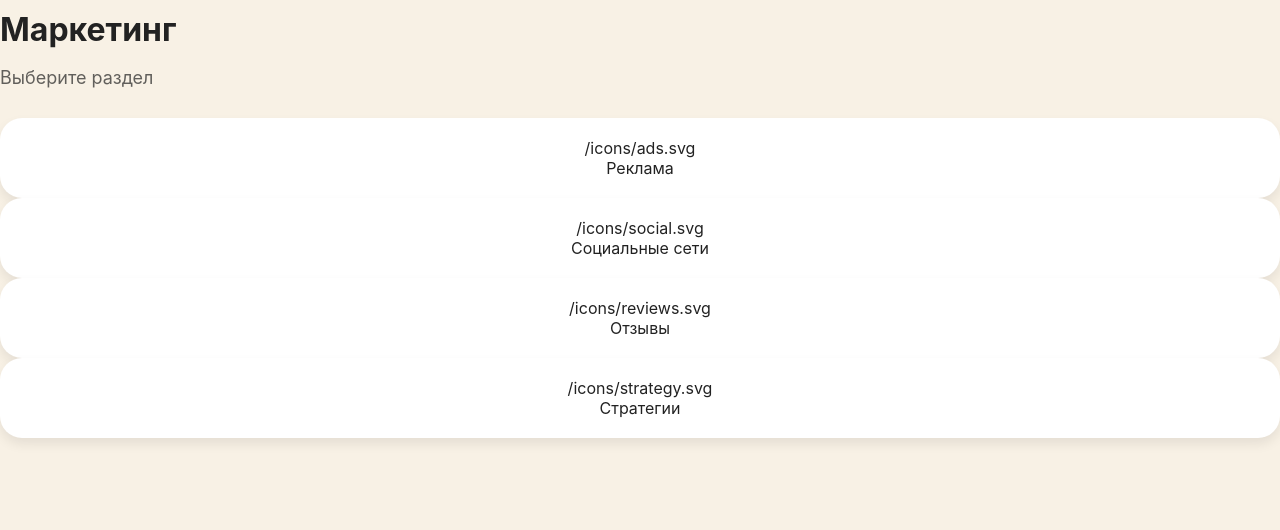
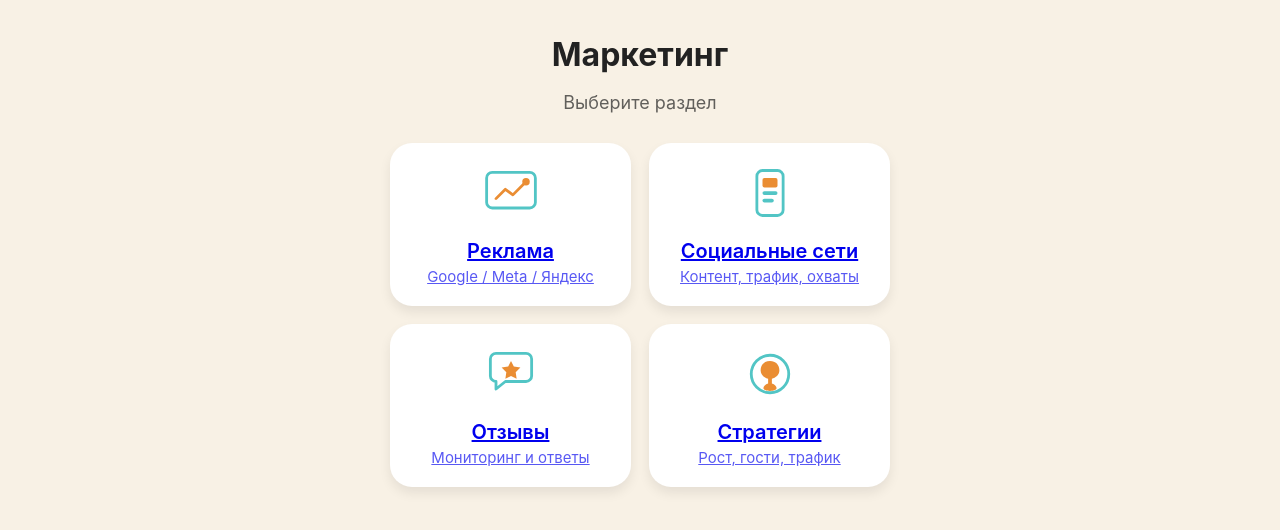
Before and after one commit to georg34523-boop/gastro-mind-miniapp, a Next.js app: page /marketing in a window 1280 px wide. Shown: the top 530 px of the page. Built offline with nearby package versions, Linux system fonts and the light colour scheme.

Commit message:
Update index.js

```diff
--- a/pages/marketing/index.js
+++ b/pages/marketing/index.js
@@ -1,41 +1,45 @@
-import MenuCard from "../../components/MenuCard";
+import Head from "next/head";
+import Link from "next/link";
 
 export default function Marketing() {
   return (
-    <div className="page">
+    <div className="app-container">
+      <Head>
+        <title>Маркетинг — GastroMind</title>
+      </Head>
 
       <h1 className="title">Маркетинг</h1>
       <p className="subtitle">Выберите раздел</p>
 
-      <div className="grid">
+      <div className="menu-grid">
 
-        <MenuCard
-          title="Реклама"
-          subtitle="Google, Meta, аналитика"
-          icon="/icons/ads.svg"
-          link="/marketing/ads"
-        />
+        {/* РЕКЛАМА */}
+        <Link href="/marketing/ads" className="menu-card">
+          <img src="/icons/ads.svg" className="menu-icon" />
+          <div className="menu-title">Реклама</div>
+          <div className="menu-subtitle">Google / Meta / Яндекс</div>
+        </Link>
 
-        <MenuCard
-          title="Социальные сети"
-          subtitle="Контент-план, идеи, метрики"
-          icon="/icons/social.svg"
-          link="/marketing/social"
-        />
+        {/* СОЦСЕТИ */}
+        <Link href="/marketing/social" className="menu-card">
+          <img src="/icons/social.svg" className="menu-icon" />
+          <div className="menu-title">Социальные сети</div>
+          <div className="menu-subtitle">Контент, трафик, охваты</div>
+        </Link>
 
-        <MenuCard
-          title="Отзывы"
-          subtitle="Мониторинг и ответы"
-          icon="/icons/reviews.svg"
-          link="/marketing/reviews"
-        />
+        {/* ОТЗЫВЫ */}
+        <Link href="/marketing/reviews" className="menu-card">
+          <img src="/icons/reviews.svg" className="menu-icon" />
+          <div className="menu-title">Отзывы</div>
+          <div className="menu-subtitle">Мониторинг и ответы</div>
+        </Link>
 
-        <MenuCard
-          title="Стратегии"
-          subtitle="Аналитика и рекомендации"
-          icon="/icons/strategy.svg"
-          link="/marketing/strategy"
-        />
+        {/* СТРАТЕГИИ */}
+        <Link href="/marketing/strategy" className="menu-card">
+          <img src="/icons/strategy.svg" className="menu-icon" />
+          <div className="menu-title">Стратегии</div>
+          <div className="menu-subtitle">Рост, гости, трафик</div>
+        </Link>
 
       </div>
     </div>
```
